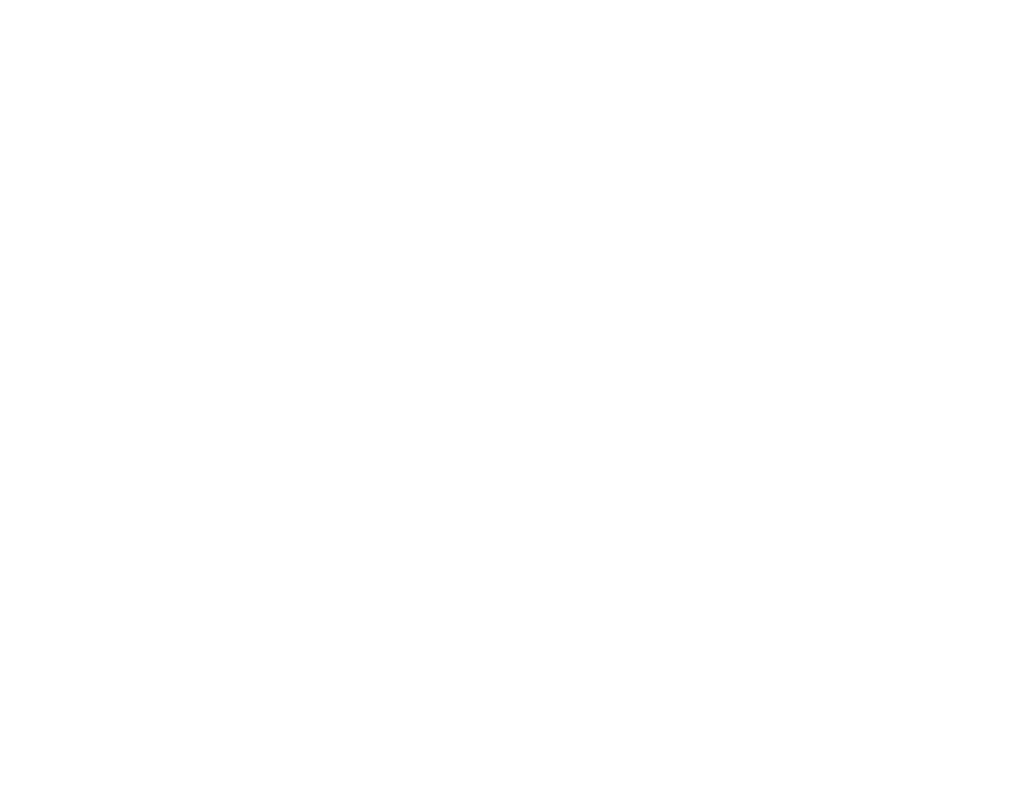
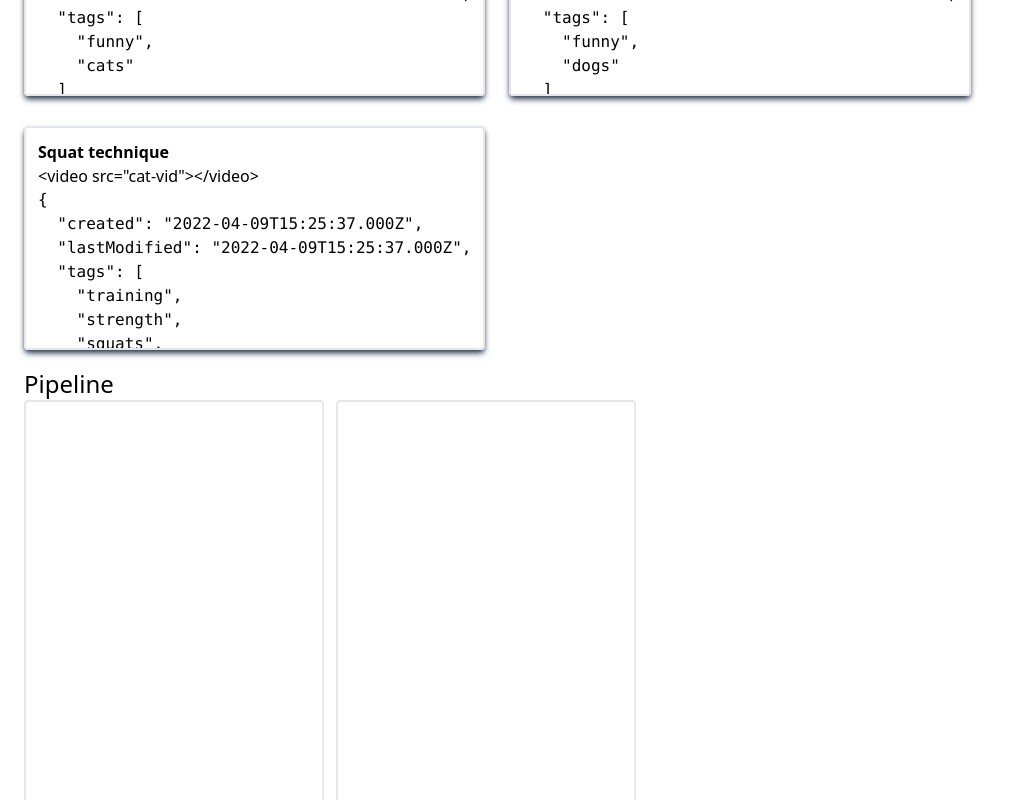
Before and after one commit to MartinJHammer/meta-blocks, an Angular app: page / in a window 1280 px wide. Shown: the part 200-1000 px from the top of the page, without its empty margins (0-1018 px from the left). Before the commit the page ends 800 px from the top, so only its background shows below. Built offline with nearby package versions, Linux system fonts and the light colour scheme.

Commit message:
feat: list and style blocks

```diff
--- a/src/app/components/app/app.component.html
+++ b/src/app/components/app/app.component.html
@@ -1 +1,47 @@
-<h1  class="text-3xl font-bold underline">Meta Blocks</h1>
+<div class="m-6">
+    <!-- META BLOCKS -->
+    <h1 class="text-3xl font-bold">Meta Blocks</h1>
+    <div *ngFor="let block of metaBlocks$ | async" class="
+        inline-block
+        my-3 mr-6
+    ">
+        <div class="
+            inline-block w-auto h-56
+            p-3
+            border-solid border-2 rounded
+            overflow-y-scroll no-scrollbar
+            shadow-md shadow-slate-700
+        ">
+            <h3 class="font-bold">{{ block.name }}</h3>
+            <p>{{ block.content }}</p>
+            <pre>{{ block.meta | json }}</pre>
+        </div>
+    </div>
+
+    <!-- PIPELINE -->
+    <h2 class="text-2xl">Pipeline</h2>
+    <div class="">
+        <!-- BLOCKS -->
+        <div class="inline-block mr-3">
+            <div class="
+                inline-block w-[300px] h-[600px]
+                p-3
+                border-solid border-2 rounded
+            ">
+            </div>
+        </div>
+
+        <!-- ABILITIES -->
+        <div class="inline-block mr-3">
+            <div class="
+                inline-block w-[300px] h-[600px]
+                p-3
+                border-solid border-2 rounded
+            ">
+            </div>
+        </div>
+    </div>
+
+    <!-- PREVIEW -->
+    <h2 class="text-2xl">Preview</h2>
+</div>
--- a/src/app/components/app/app.component.ts
+++ b/src/app/components/app/app.component.ts
@@ -1,4 +1,5 @@
 import { Component } from '@angular/core';
+import { EMPTY, Observable, of } from 'rxjs';
 import { META_BLOCKS } from './data/meta-blocks';
 import { MetaBlock } from './models/meta-block';
 import { duplicateElements, filter, map } from './utils/arrays';
@@ -10,7 +11,6 @@
 
 /*
   TODO:
-  - List blocks
   - Drag/drop blocks
   - Abilities/Actions/Processes
   - Preview
@@ -25,6 +25,8 @@
   styleUrls: ['./app.component.scss'],
 })
 export class AppComponent {
+  metaBlocks$: Observable<MetaBlock[]> = of(META_BLOCKS);
+
   ngOnInit(): void {
     const shuffleWithLog = withLog(shuffleArray);
     shuffleWithLog([1, 2, 3, 4, 5, 6, 7, 8, 9, 10]);
```
